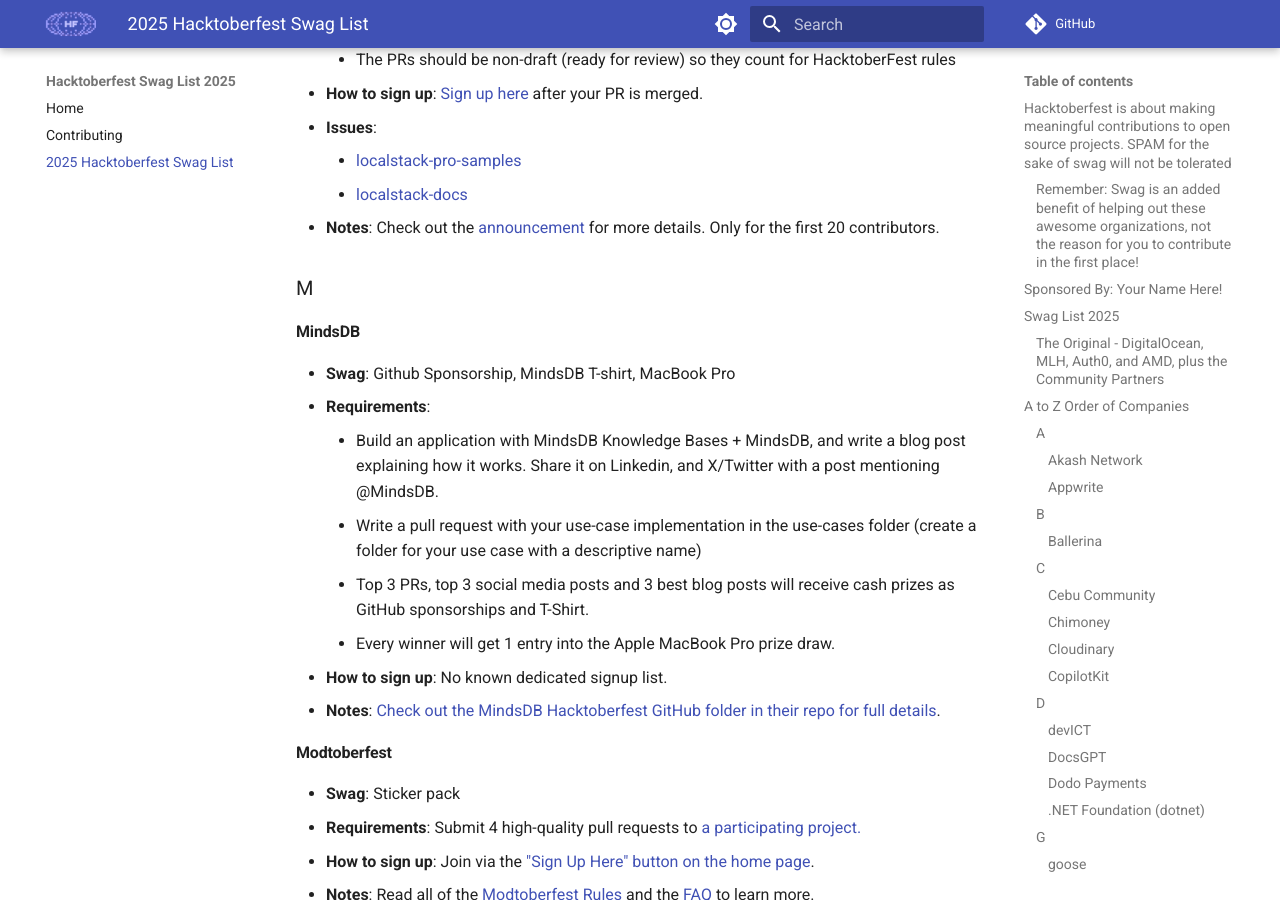
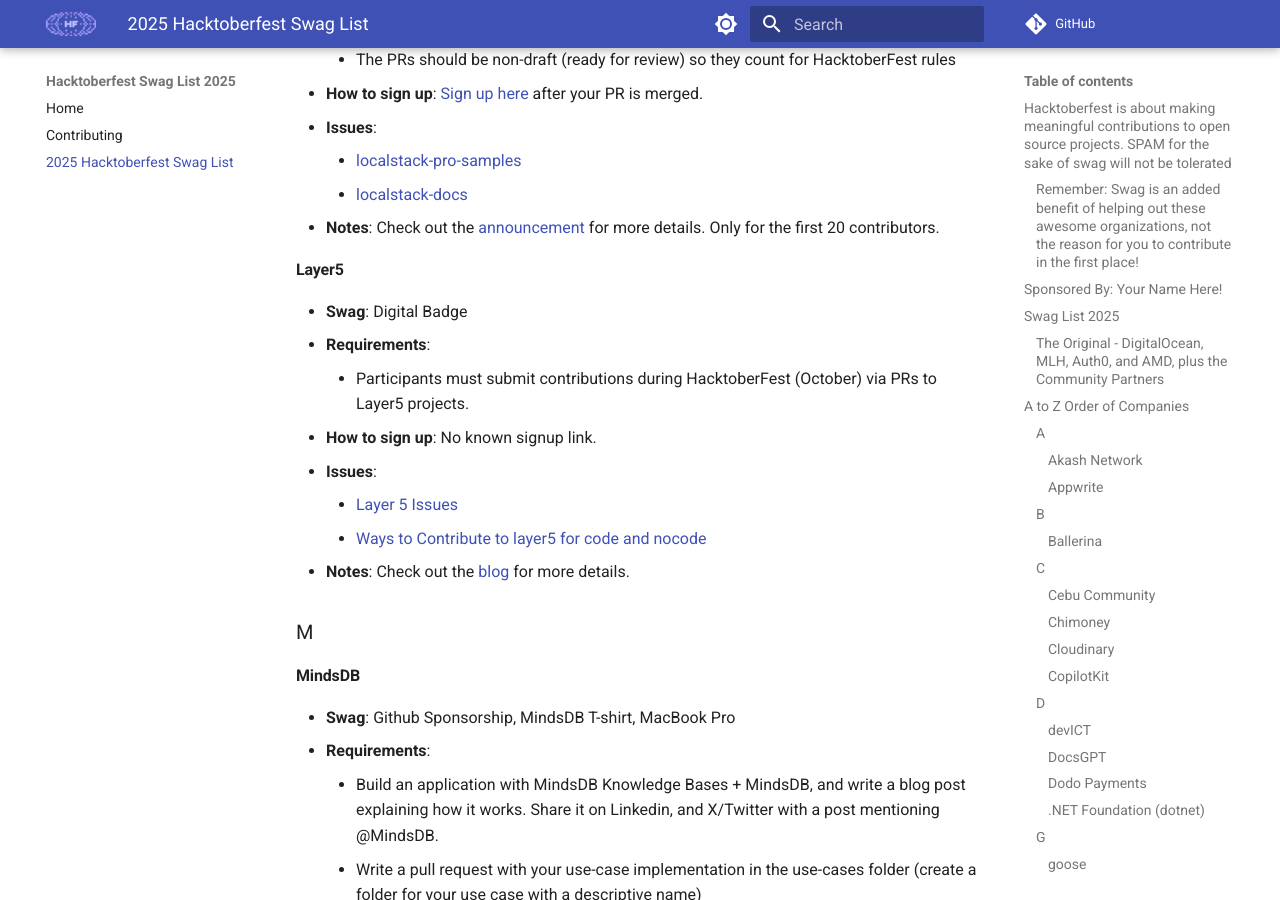
Before and after one commit to crweiner/hacktoberfest-swag-list, an MkDocs documentation site: the page built from docs/list.md, in a window 1280 px wide and 900 px high, scrolled down 8498 px. Built offline with MkDocs 1.6.1 and Material for MkDocs 9.7.7, drawn with Linux system fonts in a browser that asks for light colours; plug-ins that fetch from the network failed and are left out; comment, search, counter and statistics services are not loaded.

Commit message:
Added Layer5 Swags

```diff
--- a/docs/list.md
+++ b/docs/list.md
@@ -257,6 +257,17 @@
     - [localstack-docs](https://github.com/localstack/localstack-docs/issues)
 - **Notes**: Check out the [announcement](https://blog.localstack.cloud/hacktoberfest-2025/) for more details. Only for the first 20 contributors.
 
+#### Layer5
+
+- **Swag**: Digital Badge
+- **Requirements**:
+    - Participants must submit contributions during HacktoberFest (October) via PRs to Layer5 projects.
+- **How to sign up**: No known signup link.
+- **Issues**:
+    - [Layer 5 Issues](https://github.com/issues?q=is%3Aopen+is%3Aissue+archived%3Afalse+%28org%3Alayer5io+OR+org%3Ameshery+OR+org%3Aservice-mesh-performance+OR+org%3Aservice-mesh-patterns+OR+org%3Alayer5labs+OR+org%3Ameshery-extensions%29+label%3Ahacktoberfest)
+    - [Ways to Contribute to layer5 for code and nocode](https://layer5.io/blog/open-source/ways-to-contribute-at-layer5)
+- **Notes**: Check out the [blog]([https://blog.localstack.cloud/hacktoberfest-2025/](https://layer5.io/programs/hacktoberfest)) for more details.
+
 ### M
 
 #### **MindsDB**
```
